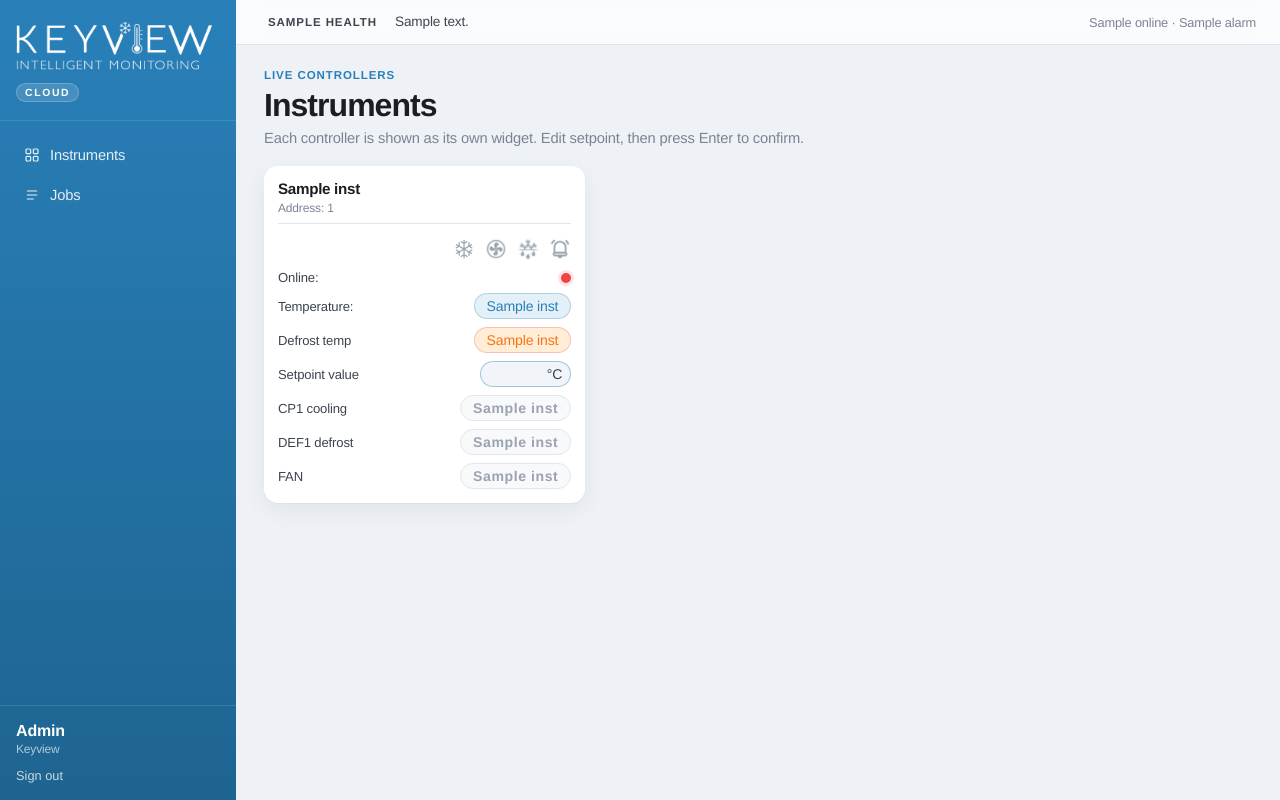
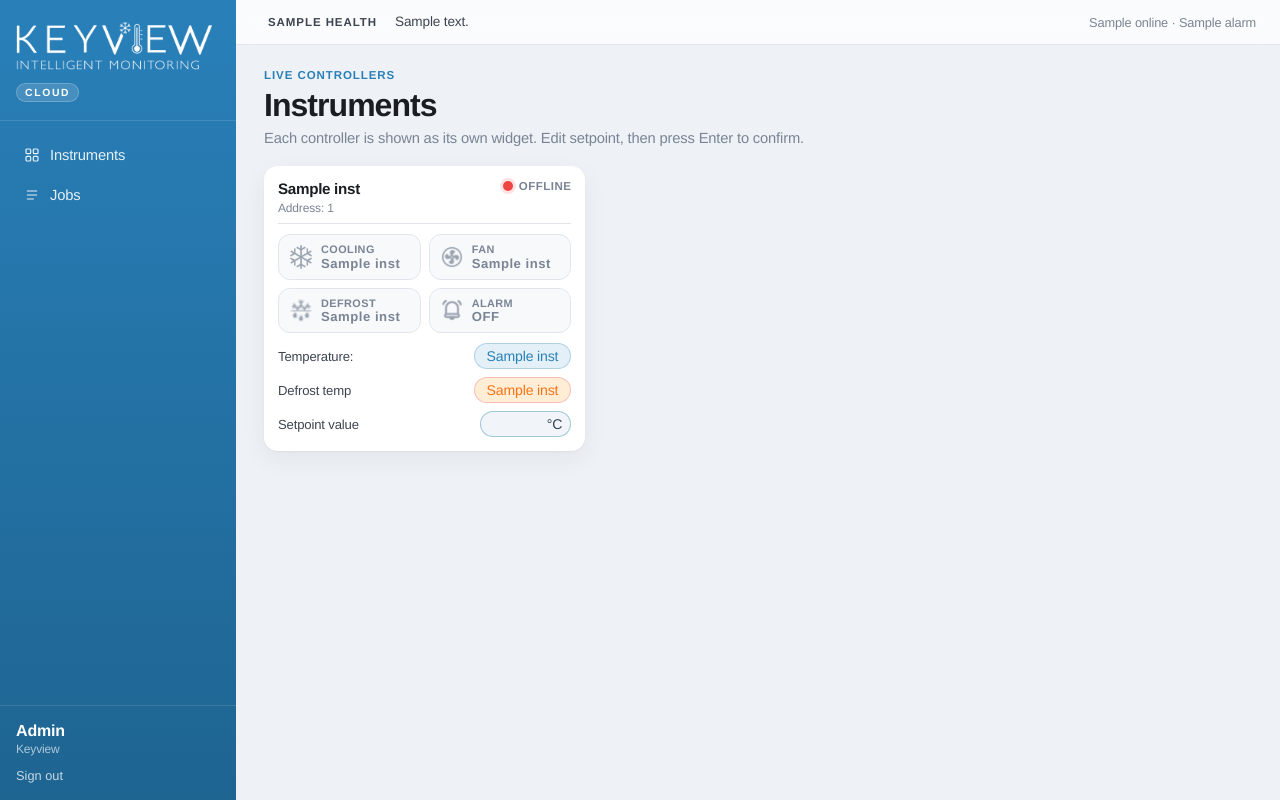
Before and after one commit to RichardChitambo2312/ewnext-cloud, a FastAPI app: template cloud/templates/index.html in a window 1280 px wide. Run offline with FastAPI, Linux system fonts and the light colour scheme; the template is opened without the code that fills it: most values are stand-ins (such as "Sample title", 1, 10 or a date in 2020); some libraries are stand-ins or nearby versions.

Commit message:
Show cooling, fan, defrost and alarm as labeled status chips.
Co-authored-by: Cursor <cursoragent@cursor.com>

```diff
--- a/cloud/static/app.css
+++ b/cloud/static/app.css
@@ -371,19 +371,94 @@ button {
   color: var(--ink);
 }
 
-.status-icons {
+.online-flag {
+  display: inline-flex;
+  align-items: center;
+  gap: 6px;
+  font-size: 0.72rem;
+  font-weight: 700;
+  letter-spacing: 0.04em;
+  text-transform: uppercase;
+  color: var(--muted);
+  white-space: nowrap;
+}
+
+.page-sub .online-flag {
+  margin-left: 10px;
+}
+
+.status-strip {
+  display: grid;
+  grid-template-columns: 1fr 1fr;
+  gap: 8px;
+}
+
+.shell-main > .status-strip {
+  grid-template-columns: repeat(4, minmax(0, 1fr));
+  margin: -8px 0 16px;
+}
+
+.status-chip {
   display: flex;
-  justify-content: flex-end;
   align-items: center;
-  gap: 10px;
-  padding-top: 4px;
+  gap: 8px;
+  min-width: 0;
+  padding: 8px 10px;
+  border-radius: 12px;
+  background: var(--fog);
+  border: 1px solid var(--line);
+  color: var(--muted);
+}
+
+.status-chip-meta {
+  display: flex;
+  flex-direction: column;
+  min-width: 0;
+  line-height: 1.15;
+}
+
+.status-chip-name {
+  font-size: 0.68rem;
+  font-weight: 700;
+  letter-spacing: 0.04em;
+  text-transform: uppercase;
+}
+
+.status-chip-state {
+  font-size: 0.82rem;
+  font-weight: 700;
+  letter-spacing: 0.04em;
+}
+
+.status-chip.is-on.chip-cool {
+  background: var(--cool-soft);
+  border-color: rgba(41, 128, 185, 0.3);
+  color: var(--cool-on);
+}
+
+.status-chip.is-on.chip-fan {
+  background: var(--ok-soft);
+  border-color: rgba(34, 197, 94, 0.3);
+  color: #15803d;
+}
+
+.status-chip.is-on.chip-defrost {
+  background: var(--defrost-soft);
+  border-color: rgba(249, 115, 22, 0.3);
+  color: #c2410c;
+}
+
+.status-chip.is-on.chip-alarm {
+  background: var(--alarm-soft);
+  border-color: rgba(239, 68, 68, 0.35);
+  color: var(--alarm);
 }
 
 .si {
-  width: 22px;
-  height: 22px;
+  width: 24px;
+  height: 24px;
   display: inline-block;
-  flex: 0 0 22px;
+  flex: 0 0 24px;
   background-color: var(--icon-off);
   -webkit-mask: var(--si-icon) center / contain no-repeat;
   mask: var(--si-icon) center / contain no-repeat;
@@ -391,6 +466,7 @@ button {
 
 .si-cool {
   --si-icon: url("/static/icons/cooling.png");
+  transform: scale(1.18);
 }
 
 .si-fan {
--- a/cloud/templates/index.html
+++ b/cloud/templates/index.html
@@ -25,20 +25,15 @@
                 <h3>{{ inst.name }}</h3>
                 <p>Address: {{ inst.instrument_id }}</p>
               </div>
+              <span class="online-flag">
+                <span class="dot {% if inst.online %}dot-online{% else %}dot-offline{% endif %}"></span>
+                {{ "Online" if inst.online else "Offline" }}
+              </span>
             </header>
 
-            <div class="status-icons" aria-label="Operating status">
-              <span class="si si-cool{% if inst.cooling %} is-on{% endif %}" title="CP1 cooling" role="img" aria-label="Cooling {{ inst.cp1_label }}"></span>
-              <span class="si si-fan{% if inst.fan %} is-on{% endif %}" title="FAN" role="img" aria-label="Fan {{ inst.fan_label }}"></span>
-              <span class="si si-defrost{% if inst.defrost_active %} is-on{% endif %}" title="DEF1 defrost" role="img" aria-label="Defrost {{ inst.def1_label }}"></span>
-              <span class="si si-alarm{% if inst.alarm %} is-on{% endif %}" title="Alarm" role="img" aria-label="Alarm {% if inst.alarm %}ON{% else %}OFF{% endif %}"></span>
-            </div>
+            {% include "status_strip.html" %}
 
             <dl class="instrument-metrics">
-              <div>
-                <dt>Online:</dt>
-                <dd><span class="dot {% if inst.online %}dot-online{% else %}dot-offline{% endif %}"></span></dd>
-              </div>
               <div>
                 <dt>Temperature:</dt>
                 <dd><span class="pill pill-temp">{{ inst.temperature_label }}</span></dd>
@@ -71,18 +66,6 @@
                   </form>
                 </dd>
               </div>
-              <div>
-                <dt>CP1 cooling</dt>
-                <dd><span class="pill {% if inst.cooling %}pill-on-cool{% else %}pill-off{% endif %}">{{ inst.cp1_label }}</span></dd>
-              </div>
-              <div>
-                <dt>DEF1 defrost</dt>
-                <dd><span class="pill {% if inst.defrost_active %}pill-on-defrost{% else %}pill-off{% endif %}">{{ inst.def1_label }}</span></dd>
-              </div>
-              <div>
-                <dt>FAN</dt>
-                <dd><span class="pill {% if inst.fan %}pill-on-fan{% else %}pill-off{% endif %}">{{ inst.fan_label }}</span></dd>
-              </div>
             </dl>
 
           </article>
--- /dev/null
+++ b/cloud/templates/status_strip.html
@@ -0,0 +1,30 @@
+<div class="status-strip" aria-label="Operating status">
+  <div class="status-chip chip-cool{% if inst.cooling %} is-on{% endif %}" title="CP1 cooling">
+    <span class="si si-cool{% if inst.cooling %} is-on{% endif %}" aria-hidden="true"></span>
+    <span class="status-chip-meta">
+      <span class="status-chip-name">Cooling</span>
+      <span class="status-chip-state">{{ inst.cp1_label }}</span>
+    </span>
+  </div>
+  <div class="status-chip chip-fan{% if inst.fan %} is-on{% endif %}" title="FAN">
+    <span class="si si-fan{% if inst.fan %} is-on{% endif %}" aria-hidden="true"></span>
+    <span class="status-chip-meta">
+      <span class="status-chip-name">Fan</span>
+      <span class="status-chip-state">{{ inst.fan_label }}</span>
+    </span>
+  </div>
+  <div class="status-chip chip-defrost{% if inst.defrost_active %} is-on{% endif %}" title="DEF1 defrost">
+    <span class="si si-defrost{% if inst.defrost_active %} is-on{% endif %}" aria-hidden="true"></span>
+    <span class="status-chip-meta">
+      <span class="status-chip-name">Defrost</span>
+      <span class="status-chip-state">{{ inst.def1_label }}</span>
+    </span>
+  </div>
+  <div class="status-chip chip-alarm{% if inst.alarm %} is-on{% endif %}" title="Alarm">
+    <span class="si si-alarm{% if inst.alarm %} is-on{% endif %}" aria-hidden="true"></span>
+    <span class="status-chip-meta">
+      <span class="status-chip-name">Alarm</span>
+      <span class="status-chip-state">{% if inst.alarm %}ON{% else %}OFF{% endif %}</span>
+    </span>
+  </div>
+</div>
```
Also changed, not shown: other parts of cloud/static/app.css (+35 -0 lines), cloud/templates/instrument.html (+27 -23 lines).
